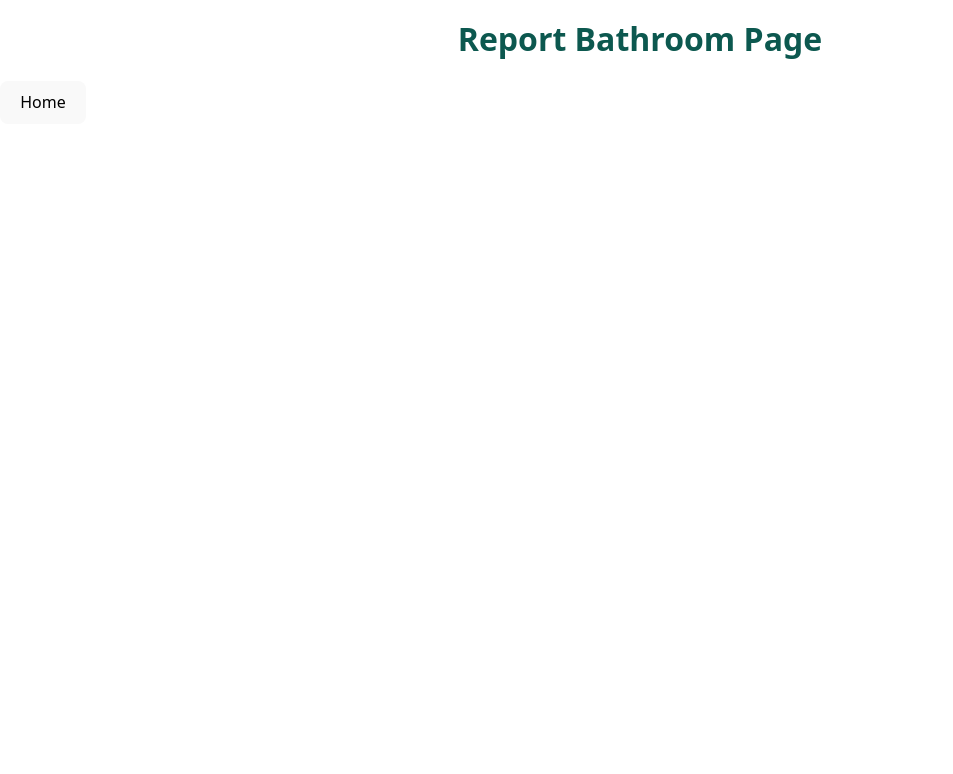
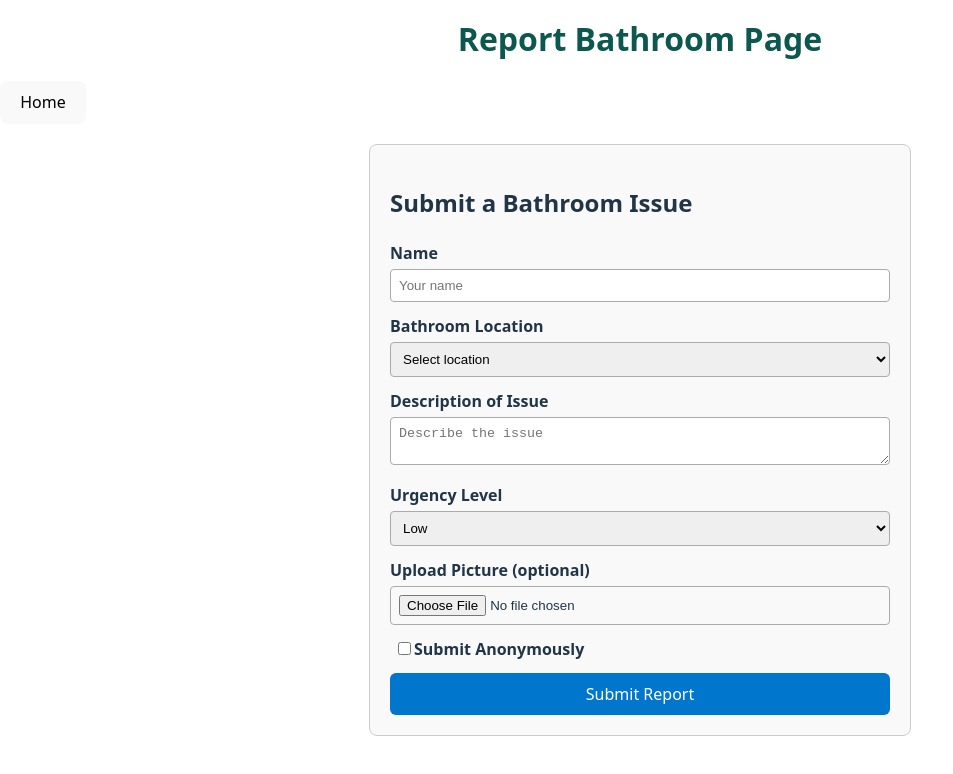
Before and after one commit to athevue/WarriorThrones, a React (Vite) app: page /reportBathroom in a window 1280 px wide. Shown: the top 774 px of the page, without its empty margins (0-953 px from the left). Built offline with nearby package versions, Linux system fonts and the light colour scheme.

Commit message:
Added the report form to the page

```diff
--- a/src/pages/reportBathroom.jsx
+++ b/src/pages/reportBathroom.jsx
@@ -1,4 +1,5 @@
 import { useNavigate } from "react-router-dom"
+import ReportForm from "../components/reportBathroomComp/ReportForm";
 
 export default function ReportBathroom() {
     const navigate = useNavigate();
@@ -6,6 +7,7 @@ export default function ReportBathroom() {
         <div className="">
             <h1>Report Bathroom Page</h1>
             <button onClick={() => navigate('/')}>Home</button>
+            <ReportForm />
         </div>
     )
 }
```
Also changed, not shown: src/components/reportBathroomComp/ReportForm.css (renamed from src/components/homeComp/ReportForm.css), src/components/reportBathroomComp/ReportForm.jsx (renamed from src/components/homeComp/ReportForm.jsx).
